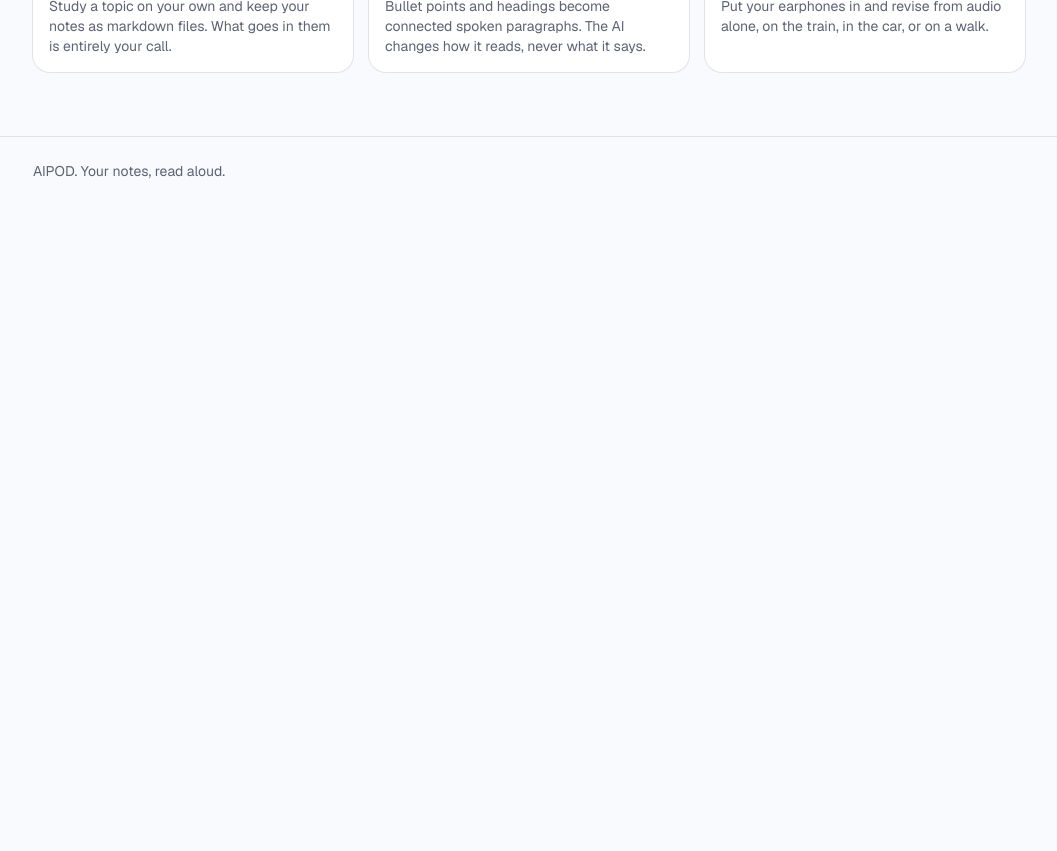
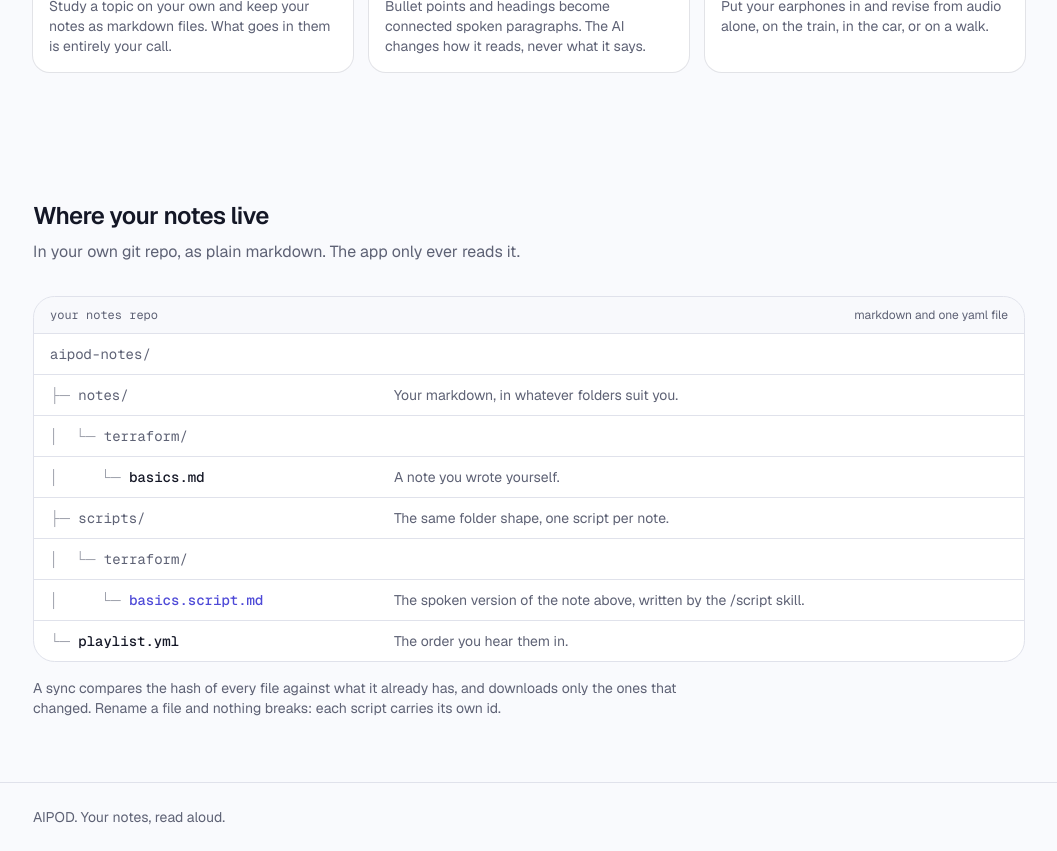
Before and after one commit to raj2208/AIPOD, a Next.js app: page / in a window 1280 px wide. Shown: the part 1160-2011 px from the top of the page, without its empty margins (111-1168 px from the left). Before the commit the page ends 1365 px from the top, so only its background shows below. Built offline with nearby package versions, Linux system fonts and the light colour scheme.

Commit message:
feat: show the notes repo as a diagram on the home page
The home page described the notes repo in prose. It now draws it: the
real folder tree, with each row explaining what that file is for and who
writes it. The picture doubles as the documentation.

```diff
--- a/src/app/page.tsx
+++ b/src/app/page.tsx
@@ -1,11 +1,13 @@
 import { Hero } from "@/components/hero";
 import { HowItWorks } from "@/components/how-it-works";
+import { NotesDiagram } from "@/components/notes-diagram";
 
 export default function HomePage() {
   return (
     <main id="main" tabIndex={-1} className="outline-none">
       <Hero />
       <HowItWorks />
+      <NotesDiagram />
     </main>
   );
 }
--- /dev/null
+++ b/src/components/notes-diagram.tsx
@@ -0,0 +1,118 @@
+/**
+ * The shape of the notes repo, drawn as the thing it actually is: a folder of
+ * markdown files in git. Each row carries its own explanation, so the picture
+ * doubles as the documentation.
+ */
+
+type Row = {
+  /** Box-drawing prefix, exactly as a terminal would print the tree. */
+  prefix: string;
+  name: string;
+  /** Files the reader should look at, as opposed to the folders holding them. */
+  leaf?: "note" | "script" | "config";
+  note?: string;
+};
+
+const TREE: Row[] = [
+  { prefix: "", name: "aipod-notes/" },
+  {
+    prefix: "├─ ",
+    name: "notes/",
+    note: "Your markdown, in whatever folders suit you.",
+  },
+  { prefix: "│  └─ ", name: "terraform/" },
+  {
+    prefix: "│     └─ ",
+    name: "basics.md",
+    leaf: "note",
+    note: "A note you wrote yourself.",
+  },
+  {
+    prefix: "├─ ",
+    name: "scripts/",
+    note: "The same folder shape, one script per note.",
+  },
+  { prefix: "│  └─ ", name: "terraform/" },
+  {
+    prefix: "│     └─ ",
+    name: "basics.script.md",
+    leaf: "script",
+    note: "The spoken version of the note above, written by the /script skill.",
+  },
+  {
+    prefix: "└─ ",
+    name: "playlist.yml",
+    leaf: "config",
+    note: "The order you hear them in.",
+  },
+];
+
+const LEAF_STYLE: Record<NonNullable<Row["leaf"]>, string> = {
+  note: "text-foreground",
+  script: "text-primary",
+  config: "text-foreground",
+};
+
+export function NotesDiagram() {
+  return (
+    <section
+      id="your-notes"
+      className="mx-auto w-full max-w-5xl scroll-mt-14 px-4 py-16"
+    >
+      <h2 className="text-2xl font-semibold tracking-tight">
+        Where your notes live
+      </h2>
+      <p className="mt-2 max-w-xl text-muted-foreground">
+        In your own git repo, as plain markdown. The app only ever reads it.
+      </p>
+
+      <figure className="mt-8">
+        <div className="overflow-hidden rounded-2xl border bg-card">
+        <div className="flex items-center justify-between gap-4 border-b bg-muted/40 px-4 py-2.5">
+          <span className="font-mono text-xs text-muted-foreground">
+            your notes repo
+          </span>
+          <span className="text-xs text-muted-foreground">
+            markdown and one yaml file
+          </span>
+        </div>
+
+        <ul className="divide-y">
+          {TREE.map((row) => (
+            <li
+              key={row.prefix + row.name}
+              className="grid gap-x-6 gap-y-1 px-4 py-2.5 sm:grid-cols-[minmax(0,20rem)_1fr] sm:items-baseline"
+            >
+              <code className="font-mono text-sm whitespace-pre">
+                <span aria-hidden className="text-muted-foreground/60">
+                  {row.prefix}
+                </span>
+                <span
+                  className={
+                    row.leaf
+                      ? `${LEAF_STYLE[row.leaf]} font-medium`
+                      : "text-muted-foreground"
+                  }
+                >
+                  {row.name}
+                </span>
+              </code>
+              {row.note ? (
+                <span className="text-sm text-muted-foreground">
+                  {row.note}
+                </span>
+              ) : null}
+            </li>
+          ))}
+        </ul>
+        </div>
+
+        <figcaption className="mt-4 max-w-2xl text-sm text-muted-foreground">
+          A sync compares the hash of every file against what it already has,
+          and downloads only the ones that changed. Rename a file and nothing
+          breaks: each script carries its own id.
+        </figcaption>
+      </figure>
+    </section>
+  );
+}
```
